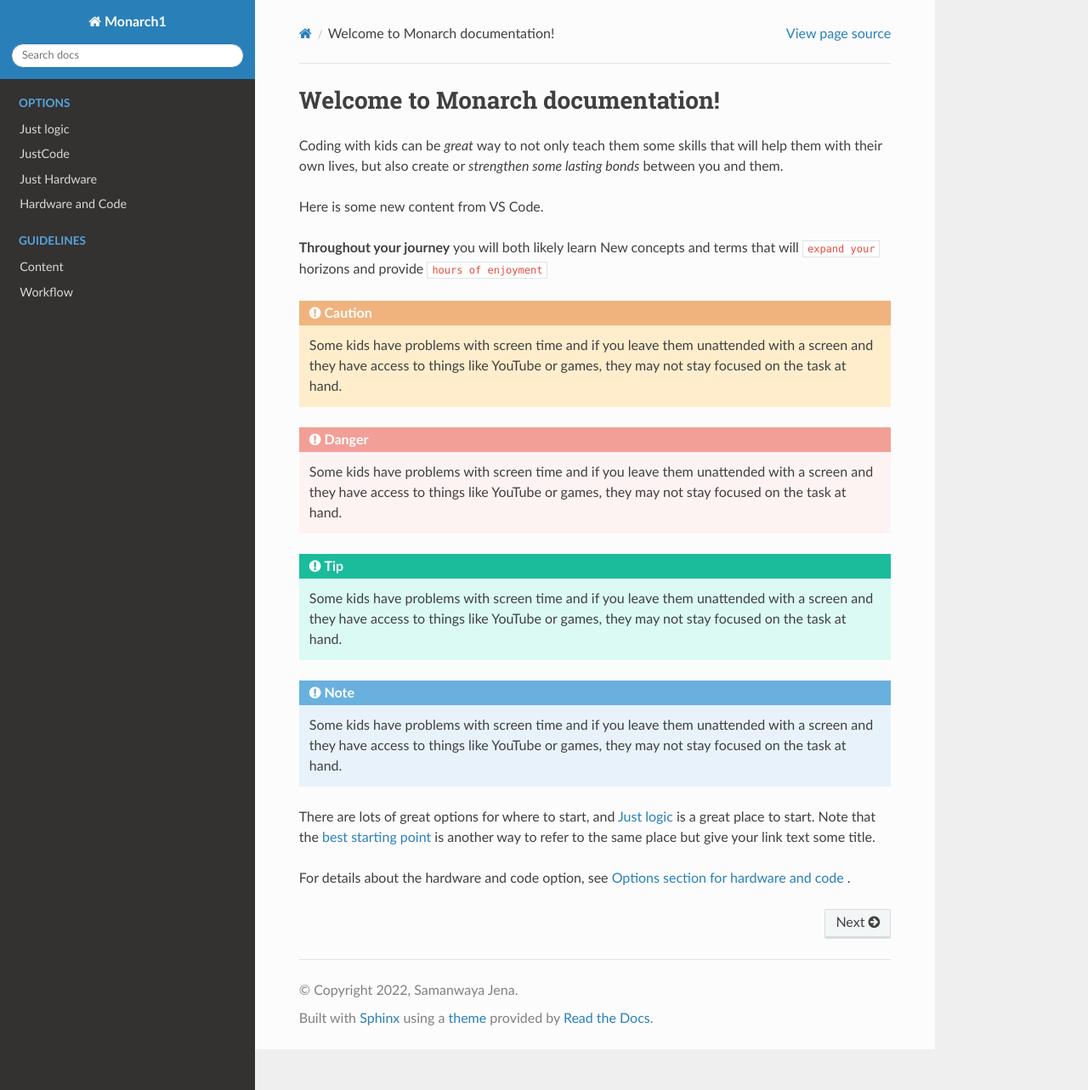
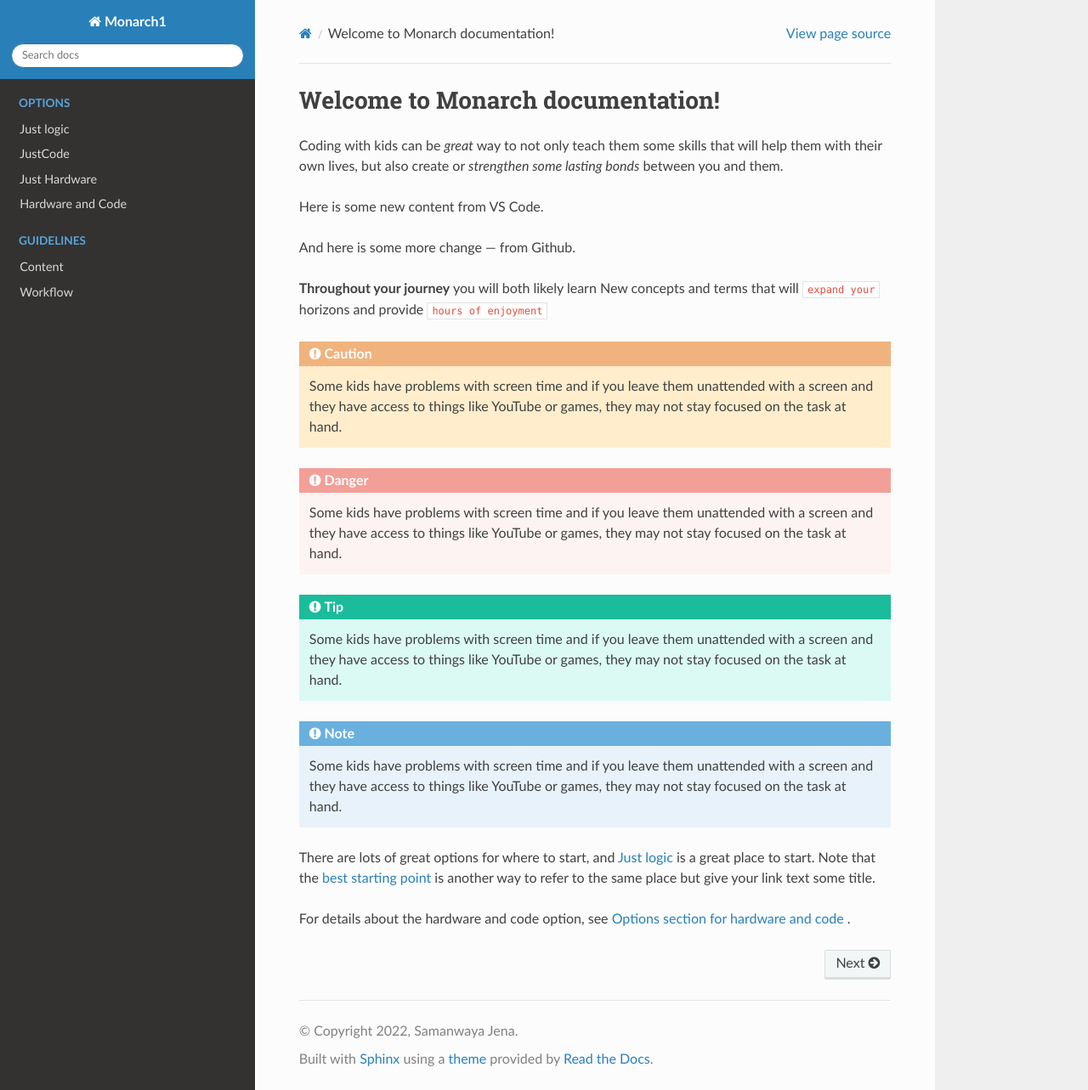
Before and after one commit to samanwaya-jena/coding-with-kids, a Sphinx documentation site: the page built from source/index.rst, in a window 1280 px wide and 1283 px high. Shown: the whole window at 85% size. Built offline with Sphinx 7.4.7 and the Read the Docs theme 2.0.0, drawn with Linux system fonts in a browser that asks for light colours.

Commit message:
Update index.rst
Adding changes on github

```diff
--- a/source/index.rst
+++ b/source/index.rst
@@ -11,6 +11,9 @@ but also create or *strengthen some lasting bonds* between you
 and them.
 
 Here is some new content from VS Code.
+
+And here is some more change  --- from Github.
+
 
 **Throughout your journey** you will both likely learn New
 concepts and terms that will ``expand your`` horizons and provide
```
